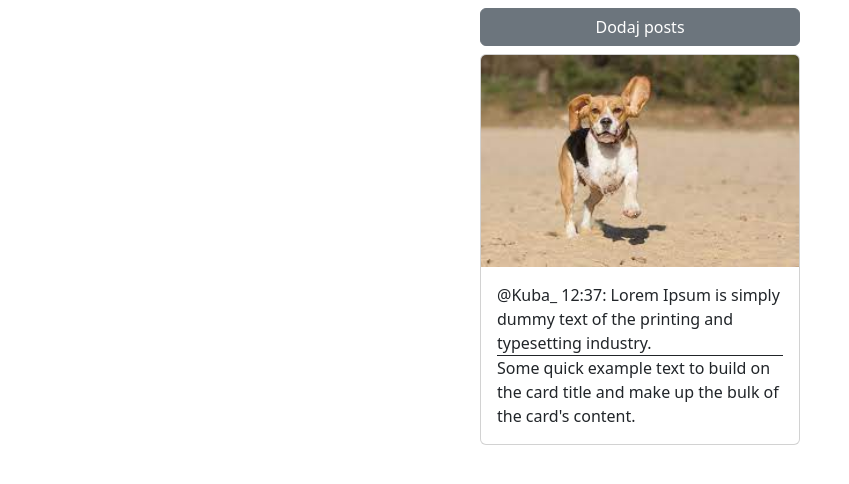
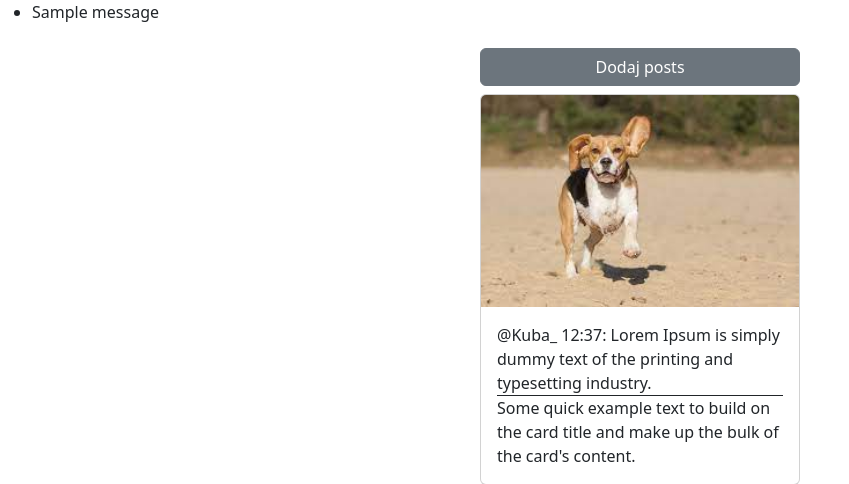
Before and after one commit to Ja-ku-ba/aniBuddy, a Django app: page / in a window 1280 px wide. Shown: the part 56-540 px from the top of the page, without its empty margins (0-849 px from the left). Run offline with Django 5.2, Linux system fonts and the light colour scheme; tables that the repository leaves empty hold one stand-in row (values such as "Sample post"); one stand-in notice (Sample message) is shown; some libraries are stand-ins or nearby versions.

Commit message:
Displaying validation errors messages

```diff
--- a/pages/views.py
+++ b/pages/views.py
@@ -26,7 +26,9 @@ def add(request, page):
                 new_post.image = image
                 new_post.save()
             return redirect("home")
-        else:
-            print(form.errors)
+        # else:
+        # var = dir(form.errors.items())
+        # print(var)
+        # print(form.errors.get_json_data()["__all__"][0]["message"])
     context = {"form": form}
     return render(request, "pages/add.html", context)
--- a/templates/index.html
+++ b/templates/index.html
@@ -19,6 +19,7 @@
   </head>
   <body>
       {% include "navbar.html" %}
+      {% include "messages.html" %}
       {% block content %}
 
 
--- /dev/null
+++ b/templates/messages.html
@@ -0,0 +1,13 @@
+{% if messages %}
+<ul class="messages">
+    {% for message in messages %}
+    <li{% if message.tags %} class="{{ message.tags }}"{% endif %}>{{ message }}</li>
+    {% endfor %}
+</ul>
+{% endif %}
+
+{% if form.errors %}
+    <div class="alert alert-danger">
+        {{ form.errors }}
+    </div>
+{% endif %}
```
